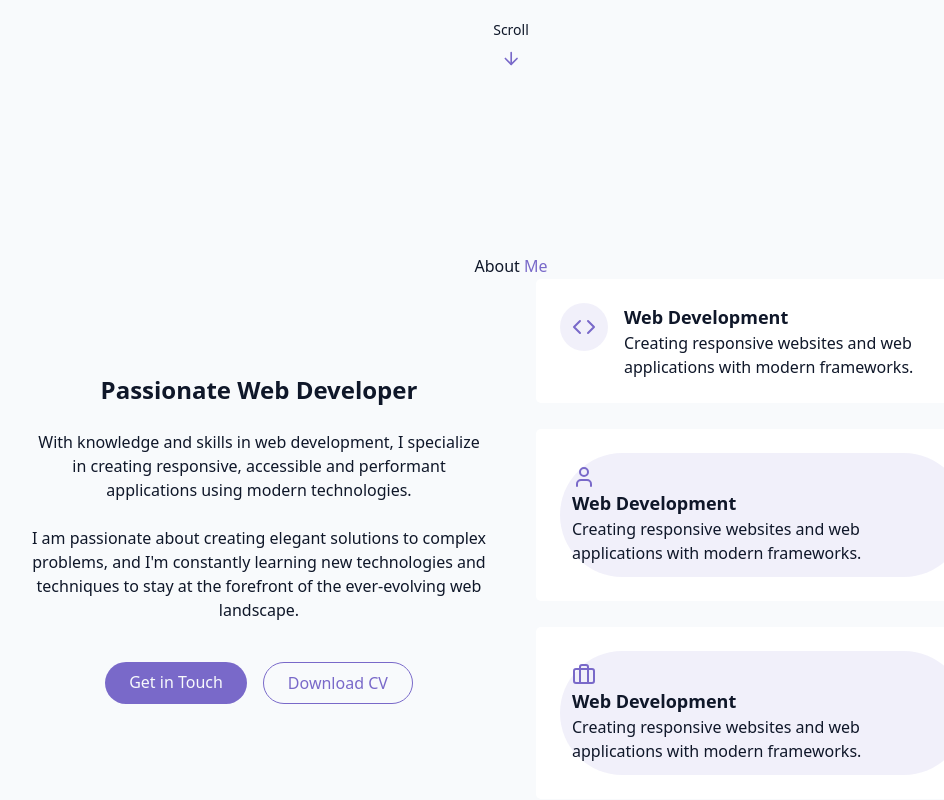
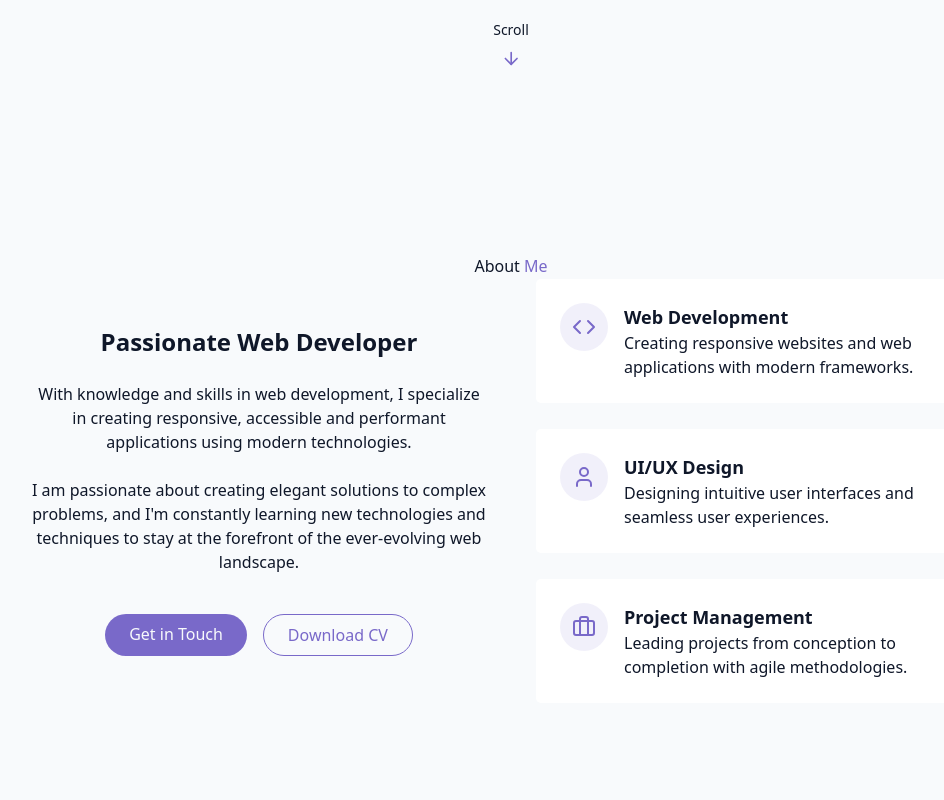
Before and after one commit to HarshSingh078/Portfolio, a React (Vite) app: page / in a window 1280 px wide. Shown: the part 690-1490 px from the top of the page, without its empty margins (129-1073 px from the left). Built offline with nearby package versions, Linux system fonts and the light colour scheme.

Commit message:
skills are added

```diff
--- a/src/components/AboutSection.jsx
+++ b/src/components/AboutSection.jsx
@@ -42,43 +42,48 @@ export const AboutSection = () => {
               </a>
             </div>
           </div>
+
            <div className="grid grid-cols-1 gap-6">
-            <div className="gradient-border p-6 card-hover ">
-              <div className="flex items-start gap-4 ">
-                <div className="p-3 rounded-full bg-primary/10  ">
-                  <Code className="h-6 w-6 text-primary " />
+            <div className="gradient-border p-6 card-hover">
+              <div className="flex items-start gap-4">
+                <div className="p-3 rounded-full bg-primary/10">
+                  <Code className="h-6 w-6 text-primary" />
                 </div>
-                <div className=" text-left  ">
-                    <h4 className="font-semibold text-lg "> Web Development </h4>
+                <div className="text-left">
+                  <h4 className="font-semibold text-lg"> Web Development</h4>
                   <p className="text-muted-foreground">
-                        Creating responsive websites and web applications with modern frameworks.
+                    Creating responsive websites and web applications with
+                    modern frameworks.
                   </p>
                 </div>
               </div>
             </div>
-            <div className="gradient-border p-6 card-hover ">
-              <div className="flex items-start gap-4 ">
-                <div className="p-3 rounded-full bg-primary/10  ">
-                  <User className="h-6 w-6 text-primary " />
-                  <div className=" text-left  ">
-                    <h4 className="font-semibold text-lg "> Web Development </h4>
+            <div className="gradient-border p-6 card-hover">
+              <div className="flex items-start gap-4">
+                <div className="p-3 rounded-full bg-primary/10">
+                  <User className="h-6 w-6 text-primary" />
+                </div>
+                <div className="text-left">
+                  <h4 className="font-semibold text-lg">UI/UX Design</h4>
                   <p className="text-muted-foreground">
-                        Creating responsive websites and web applications with modern frameworks.
+                    Designing intuitive user interfaces and seamless user
+                    experiences.
                   </p>
                 </div>
               </div>
             </div>
+            <div className="gradient-border p-6 card-hover">
+              <div className="flex items-start gap-4">
+                <div className="p-3 rounded-full bg-primary/10">
+                  <Briefcase className="h-6 w-6 text-primary" />
                 </div>
-            <div className="gradient-border p-6 card-hover ">
-              <div className="flex items-start gap-4 ">
-                <div className="p-3 rounded-full bg-primary/10  ">
-                  <Briefcase className="h-6 w-6 text-primary " />
-                  <div className=" text-left  ">
-                    <h4 className="font-semibold text-lg "> Web Development </h4>
+
+                <div className="text-left">
+                  <h4 className="font-semibold text-lg">Project Management</h4>
                   <p className="text-muted-foreground">
-                        Creating responsive websites and web applications with modern frameworks.
+                    Leading projects from conception to completion with agile
+                    methodologies.
                   </p>
-                </div>
                 </div>
               </div>
             </div>
--- /dev/null
+++ b/src/components/SkillsSection.jsx
@@ -0,0 +1,5 @@
+
+export const SkillsSection = () => {
+
+    return <section></section>
+}
--- a/src/pages/Home.jsx
+++ b/src/pages/Home.jsx
@@ -3,6 +3,7 @@ import { StarBackground } from "../components/StarBackground"
 import { Navbar } from "../components/Navbar"
 import { HeroSection } from "../components/HeroSection"
 import { AboutSection } from "../components/AboutSection"
+import { SkillsSection } from "../components/SkillsSection"
 export const Home = () => {
     return <div className="min-h-screen bg-background text-foreground overflow-x-hidden ">
         <ThemeToggle/>
@@ -11,6 +12,7 @@ export const Home = () => {
         <main>
             <HeroSection/>
             <AboutSection/>
+            <SkillsSection/>
         </main>
     </div>
 }
```
Lines whose indentation alone changed are shown as unchanged.
